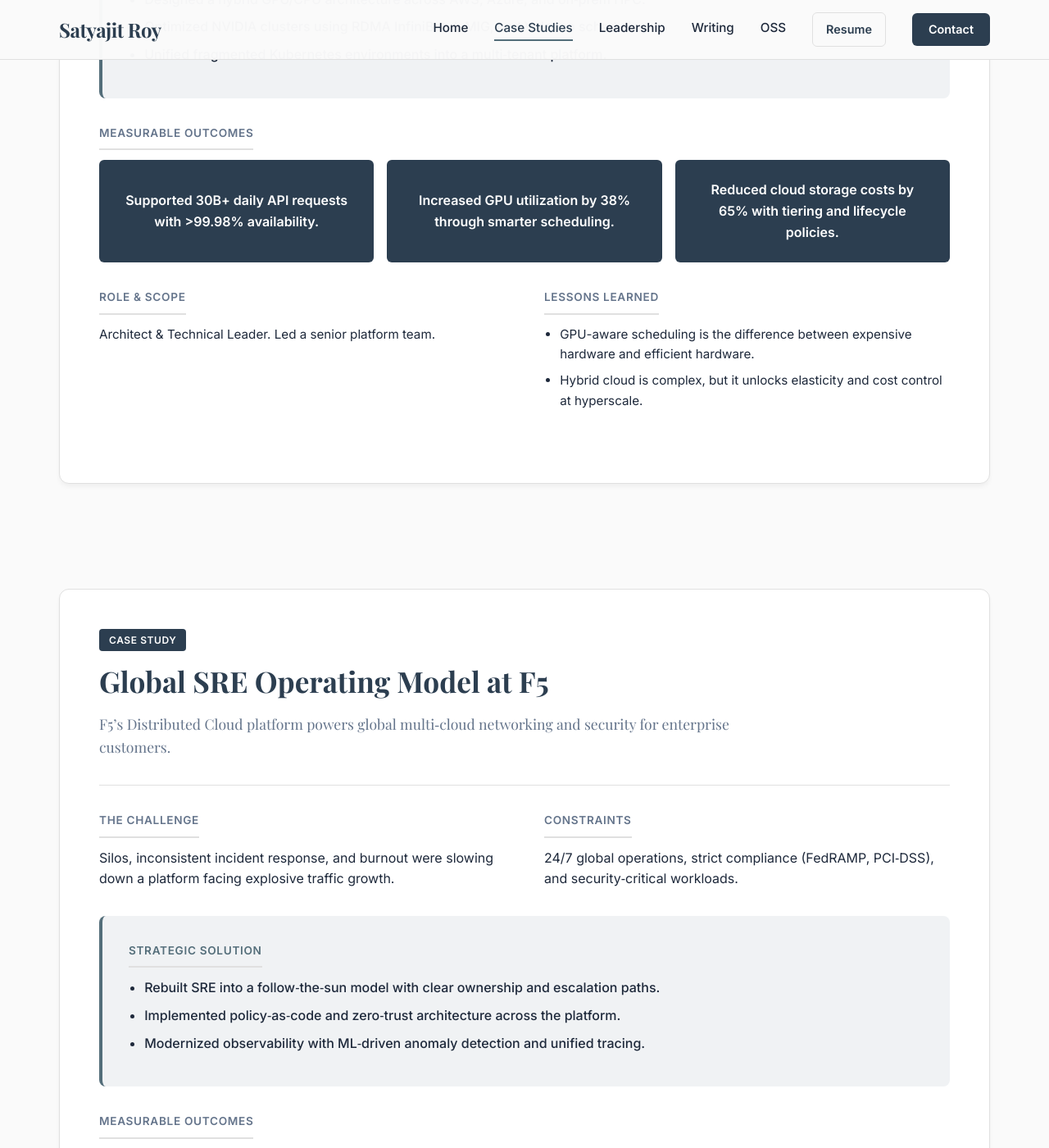
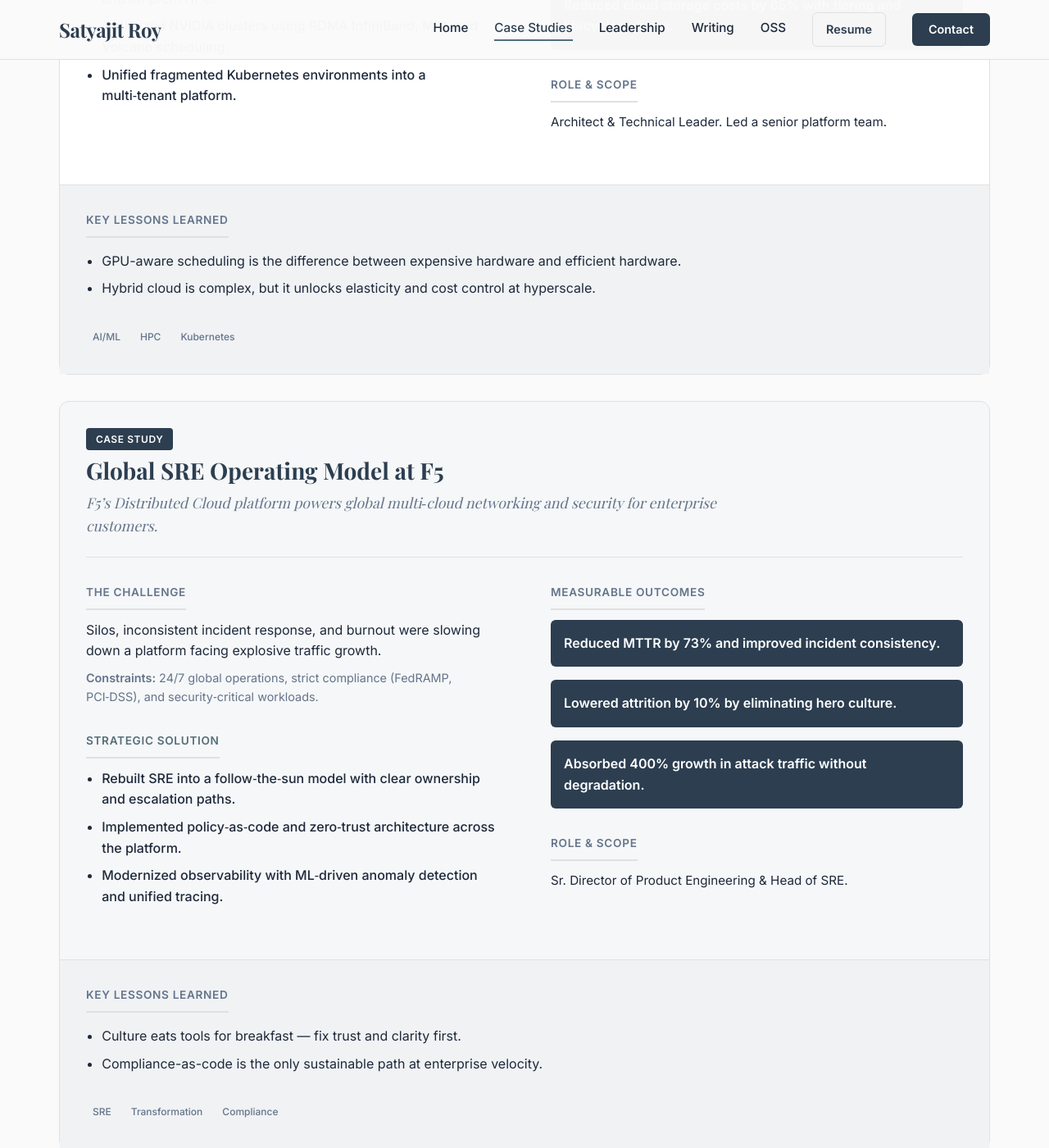
Before and after one commit to kodelint/kodelint.github.io, a Jekyll site: the page built from portfolio/case-studies/index.md, in a window 1280 px wide and 1400 px high, scrolled down 879 px. Shown: the whole window at 82% size. Built offline with Jekyll 4.4.1, drawn with Linux system fonts in a browser that asks for light colours; some web fonts are replaced; some of the changed text lies outside the part shown.

Commit message:
refactor(portfolio): align case study detail cards with executive design system

```diff
--- a/portfolio/case-studies/index.md
+++ b/portfolio/case-studies/index.md
@@ -5,67 +5,161 @@
 ---
 
 <div class="p-container">
+
   <div class="p-section" style="border-bottom: none;">
+
     <h1>Engineering Case Studies</h1>
+
     <p class="p-subhead">Strategic technical initiatives delivered at enterprise scale.</p>
+
   </div>
 
-  <div style="display: flex; flex-direction: column; gap: 4rem; padding-bottom: 5rem;">
+
+
+  <div class="cs-stack" style="padding-bottom: 5rem;">
+
     {% for case in site.data.portfolio.case_studies %}
-    <div id="{{ case.id }}" class="cs-detail">
-      <div class="cs-header">
-        <span class="cs-badge">Case Study</span>
-        <h2 style="font-size: 2.2rem;">{{ case.title }}</h2>
-        <p class="cs-context" style="font-style: normal; font-weight: 500;">{{ case.context }}</p>
+
+    <div id="{{ case.id }}" class="cs-card">
+
+
+
+      <!-- Header: Title & Context -->
+
+      <div class="cs-card-header" style="border-bottom: 1px solid var(--color-border); padding-bottom: 1.5rem; margin-bottom: 2rem;">
+
+        <div style="flex: 1;">
+
+          <span class="cs-badge" style="margin-bottom: 0.5rem;">Case Study</span>
+
+          <h2 class="cs-card-title">{{ case.title }}</h2>
+
+          <p class="cs-context" style="margin-top: 0.5rem;">{{ case.context }}</p>
+
+        </div>
+
       </div>
 
-      <div class="p-grid-2">
-        <div class="cs-block">
-          <span class="cs-label">The Challenge</span>
-          <p>{{ case.problem }}</p>
+
+
+      <!-- Body: 2-Column Executive Layout -->
+
+      <div class="p-grid-2" style="gap: 4rem; margin-bottom: 2rem;">
+
+
+
+        <!-- Left Column: Challenge & Solution -->
+
+        <div>
+
+          <div class="cs-block">
+
+            <span class="cs-label">The Challenge</span>
+
+            <p>{{ case.problem }}</p>
+
+            <p style="font-size: 0.9rem; color: var(--color-text-light); margin-top: 0.5rem;"><strong>Constraints:</strong> {{ case.constraints }}</p>
+
+          </div>
+
+
+
+          <div class="cs-block">
+
+            <span class="cs-label" style="color: var(--color-accent);">Strategic Solution</span>
+
+            <ul class="cs-list">
+
+              {% for step in case.solution %}
+
+              <li style="font-weight: 500;">{{ step }}</li>
+
+              {% endfor %}
+
+            </ul>
+
+          </div>
+
         </div>
-        <div class="cs-block">
-          <span class="cs-label">Constraints</span>
-          <p>{{ case.constraints }}</p>
+
+
+
+        <!-- Right Column: Impact & Stats -->
+
+        <div>
+
+          <div class="cs-block">
+
+            <span class="cs-label">Measurable Outcomes</span>
+
+            <div class="cs-impact-grid" style="grid-template-columns: 1fr; gap: 1rem;">
+
+              {% for result in case.impact %}
+
+              <div class="cs-impact-card" style="padding: 1rem; min-height: auto; text-align: left; justify-content: flex-start;">
+
+                <span>{{ result }}</span>
+
+              </div>
+
+              {% endfor %}
+
+            </div>
+
+          </div>
+
+
+
+          <div class="cs-block">
+
+            <span class="cs-label">Role & Scope</span>
+
+            <p style="font-size: 0.95rem;">{{ case.role }}</p>
+
+          </div>
+
         </div>
+
+
+
       </div>
 
-      <div class="cs-block cs-block-accent">
-        <span class="cs-label" style="color: var(--color-accent);">Strategic Solution</span>
-        <ul class="cs-list">
-          {% for step in case.solution %}
-          <li style="font-weight: 500;">{{ step }}</li>
+
+
+      <!-- Footer: Lessons & Tags -->
+
+      <div class="cs-card-footer" style="background: var(--color-bg-alt); margin: 0 -2rem -2rem -2rem; padding: 2rem; border-top: 1px solid var(--color-border); align-items: flex-start; flex-direction: column;">
+
+        <span class="cs-label" style="margin-bottom: 1rem;">Key Lessons Learned</span>
+
+        <ul class="cs-list" style="margin-bottom: 1.5rem; color: var(--color-text);">
+
+          {% for lesson in case.lessons %}
+
+          <li>{{ lesson }}</li>
+
           {% endfor %}
+
         </ul>
+
+        <div class="p-tags">
+
+          {% for tag in case.tags %}
+
+          <span class="p-tag">{{ tag }}</span>
+
+          {% endfor %}
+
+        </div>
+
       </div>
 
-      <div class="cs-block">
-        <span class="cs-label">Measurable Outcomes</span>
-        <div class="cs-impact-grid">
-          {% for result in case.impact %}
-          <div class="cs-impact-card">
-            <span>{{ result }}</span>
-          </div>
-          {% endfor %}
-        </div>
-      </div>
 
-      <div class="p-grid-2">
-        <div class="cs-block">
-          <span class="cs-label">Role & Scope</span>
-          <p style="font-size: 0.95rem;">{{ case.role }}</p>
-        </div>
-        <div class="cs-block">
-          <span class="cs-label">Lessons Learned</span>
-          <ul class="cs-list" style="font-size: 0.95rem; color: var(--color-text);">
-            {% for lesson in case.lessons %}
-            <li>{{ lesson }}</li>
-            {% endfor %}
-          </ul>
-        </div>
-      </div>
 
     </div>
+
     {% endfor %}
+
   </div>
+
 </div>
```
